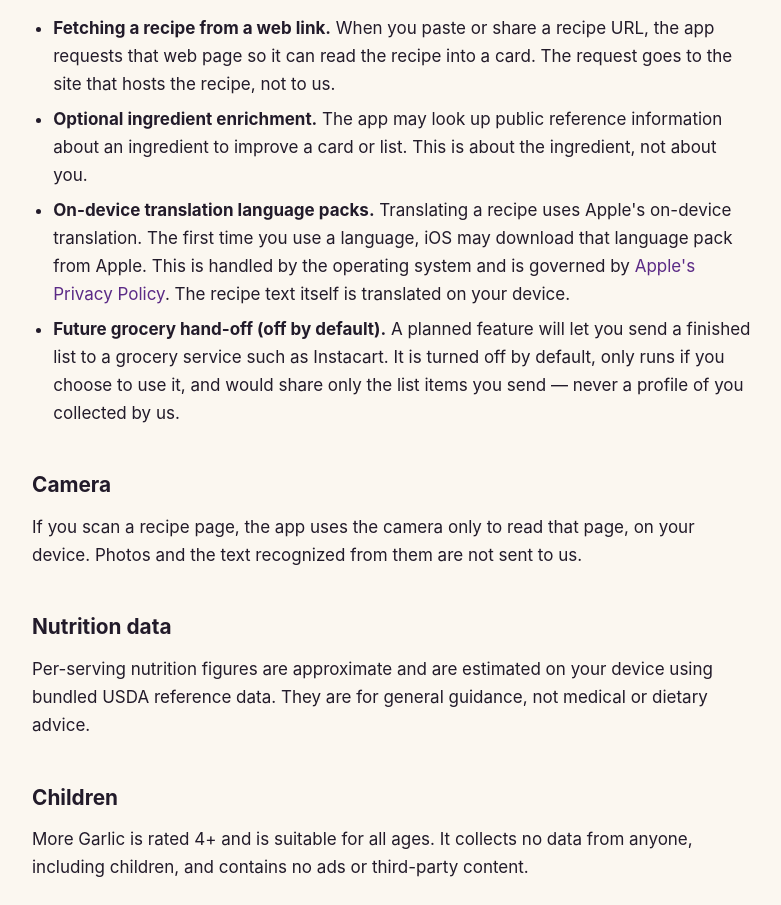
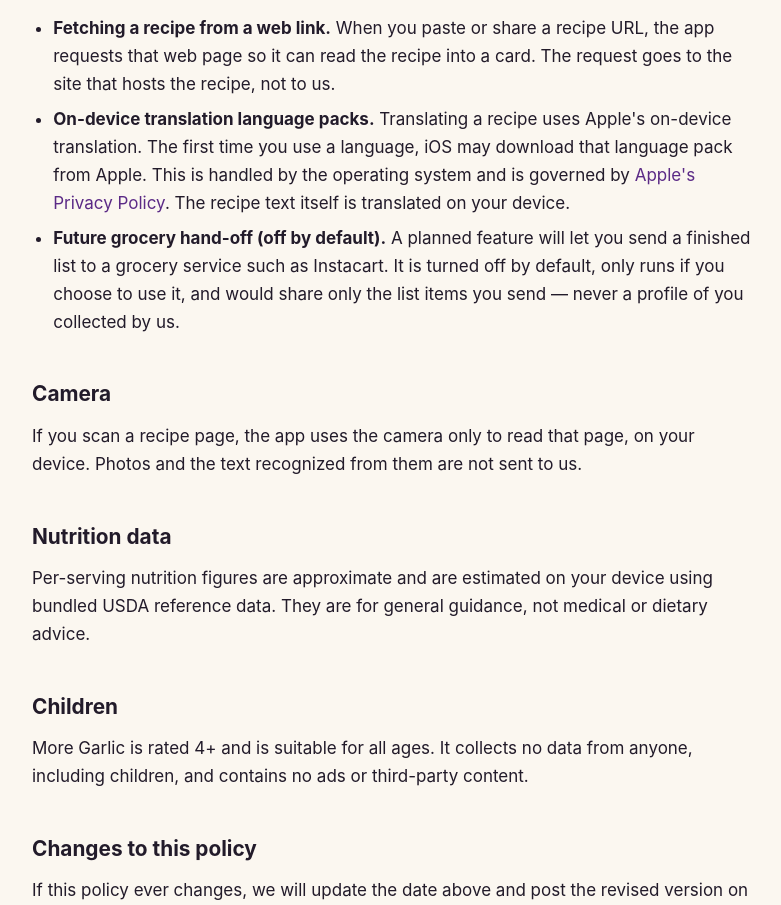
Before and after one commit to negativetime/more-garlic-site, a plain HTML site: page privacy.html in a window 1280 px wide. Shown: the part 904-1809 px from the top of the page, without its empty margins (248-1029 px from the left). Drawn offline with Linux system fonts and the light colour scheme.

Commit message:
fix(privacy): remove inaccurate 'ingredient enrichment' network use
QA: the app resolves ingredients fully offline from the bundled USDA seed (no network
enrichment call exists in the build). The only real network uses are fetching a pasted/
shared recipe URL, the OS translation language-pack download, and the off-by-default
future Instacart hand-off.

```diff
--- a/privacy.html
+++ b/privacy.html
@@ -56,9 +56,6 @@
       <li><strong>Fetching a recipe from a web link.</strong> When you paste or share a recipe URL,
       the app requests that web page so it can read the recipe into a card. The request goes to the
       site that hosts the recipe, not to us.</li>
-      <li><strong>Optional ingredient enrichment.</strong> The app may look up public reference
-      information about an ingredient to improve a card or list. This is about the ingredient, not
-      about you.</li>
       <li><strong>On-device translation language packs.</strong> Translating a recipe uses Apple's
       on-device translation. The first time you use a language, iOS may download that language pack
       from Apple. This is handled by the operating system and is governed by
```
